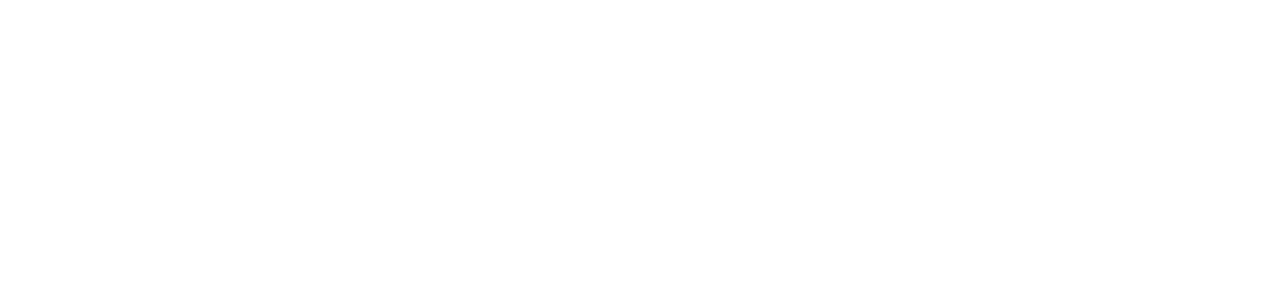
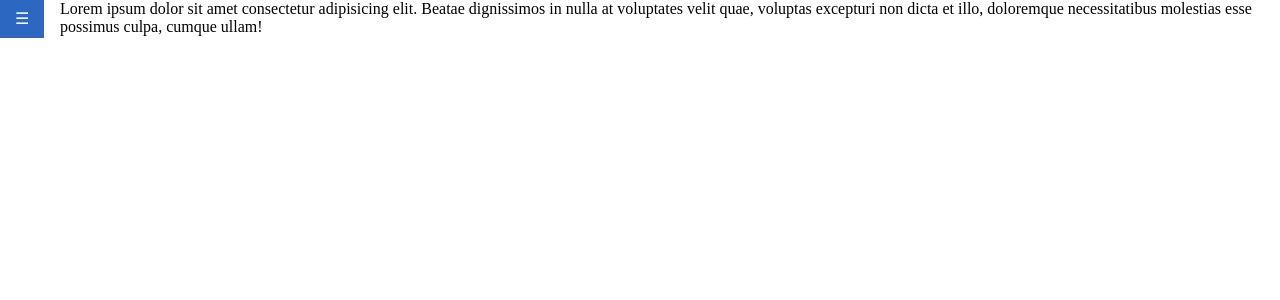
Before and after one commit to Henicanan/frontend-dpl, a Vue app: page /main-page in a window 1280 px wide. Shown: the top 300 px of the page. Built offline with nearby package versions, Linux system fonts and the light colour scheme.

Commit message:
feat: drawer on main page

```diff
--- /dev/null
+++ b/src/components/nav/drawer.vue
@@ -0,0 +1,93 @@
+<script setup lang="ts">
+import { defineProps, defineEmits } from "vue";
+
+const props = defineProps({
+  isOpen: {
+    type: Boolean,
+    required: true,
+  },
+});
+
+const emit = defineEmits(["toggleDrawer"]);
+</script>
+
+<template>
+  <transition name="slide">
+    <div v-if="props.isOpen" class="drawer-content">
+      <button class="close-btn" @click="emit('toggleDrawer')">×</button>
+      <nav class="menu">
+        <ul>
+          <li><a>Главная</a></li>
+          <li><a>Курсы</a></li>
+          <li><a>Профиль</a></li>
+          <li><a>Настройки</a></li>
+        </ul>
+      </nav>
+    </div>
+  </transition>
+</template>
+
+<style lang="scss" scoped>
+.drawer-content {
+  position: fixed;
+  top: 0;
+  left: 0;
+  width: 200px;
+  height: 100%;
+  background-color: #3b82f6;
+  color: white;
+  padding: 2rem;
+  box-shadow: -2px 0 5px rgba(0, 0, 0, 0.3);
+  overflow-y: auto;
+  z-index: 10;
+}
+
+.menu h2 {
+  margin-bottom: 1.5rem;
+  font-size: 24px;
+  color: white;
+}
+
+.menu ul {
+  list-style: none;
+  padding: 0;
+}
+
+.menu li {
+  margin-bottom: 1rem;
+}
+
+.menu li a {
+  color: white;
+  text-decoration: none;
+  font-size: 1.2rem;
+  cursor: pointer;
+  transition: color 0.3s;
+}
+
+.menu li a:hover {
+  color: #cce0ff;
+}
+
+.close-btn {
+  position: absolute;
+  top: 1rem;
+  right: 1rem;
+  font-size: 1.5rem;
+  background: none;
+  border: none;
+  color: white;
+  cursor: pointer;
+}
+
+.slide-enter-active,
+.slide-leave-active {
+  transition: transform 0.3s ease;
+}
+.slide-enter {
+  transform: translateX(-100%);
+}
+.slide-leave-to {
+  transform: translateX(-100%);
+}
+</style>
--- a/src/components/nav/left-sidebar-menu.vue
+++ /dev/null
@@ -1,5 +0,0 @@
-<script setup lang="ts"></script>
-
-<template>
-
-</template>
--- /dev/null
+++ b/src/components/nav/utils/useDrawer.ts
@@ -0,0 +1,11 @@
+import { ref } from "vue";
+
+export function useDrawer() {
+  const isOpen = ref<boolean>(false);
+
+  function toggleDrawer() {
+    isOpen.value = !isOpen.value;
+  }
+
+  return { isOpen, toggleDrawer };
+}
--- a/src/pages/main-page.vue
+++ b/src/pages/main-page.vue
@@ -1,9 +1,57 @@
 <script setup lang="ts">
-import leftSidebarMenu from "../components/nav/left-sidebar-menu.vue";
+import Drawer from "../components/nav/drawer.vue";
+import { useDrawer } from "../components/nav/utils/useDrawer";
+
+const { isOpen, toggleDrawer } = useDrawer();
 </script>
 
 <template>
-  <div class="left-nav">
-    <leftSidebarMenu />
+  <div class="container">
+    <button v-if="!isOpen" class="menu-toggle-btn" @click="toggleDrawer">
+      <span class="icon">☰</span>
+    </button>
+
+    <Drawer :isOpen="isOpen" @toggleDrawer="toggleDrawer" />
+
+    <div :class="['content', { 'content-open': isOpen }]">
+      Lorem ipsum dolor sit amet consectetur adipisicing elit. Beatae
+      dignissimos in nulla at voluptates velit quae, voluptas excepturi non
+      dicta et illo, doloremque necessitatibus molestias esse possimus culpa,
+      cumque ullam!
+    </div>
   </div>
 </template>
+
+<style lang="scss" scoped>
+.container {
+  display: flex;
+  align-items: flex-start;
+}
+
+.content {
+  transition: margin-left 0.5s ease;
+  flex-grow: 1;
+
+  padding-left: 60px;
+}
+
+.content-open {
+  margin-left: 200px;
+}
+
+.menu-toggle-btn {
+  position: absolute;
+
+  padding: 10px 15px;
+  background-color: #3b82f6;
+  color: white;
+  border: none;
+  font-size: 16px;
+  cursor: pointer;
+  z-index: 20;
+}
+
+.menu-toggle-btn:hover {
+  background-color: #2c68c1;
+}
+</style>
```
